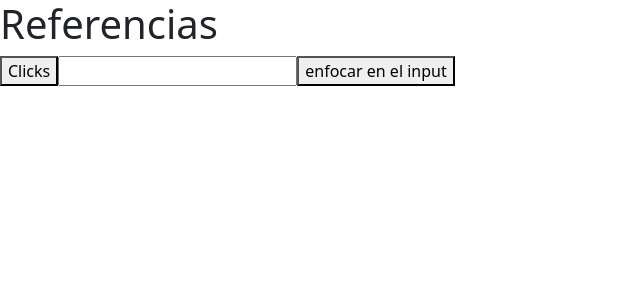
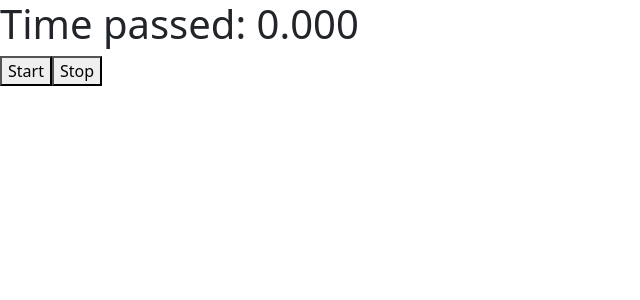
Before and after one commit to BrayanDuque/React-Exercises, a React (Vite) app in the folder exercisesReact/: page / in a window 1280 px wide. Shown: the top 300 px of the page, without its empty margins (0-640 px from the left). Built offline with nearby package versions, Linux system fonts and the light colour scheme.

Commit message:
Se realiza la creación de un mini-cronometro

```diff
--- a/exercisesReact/src/App.jsx
+++ b/exercisesReact/src/App.jsx
@@ -1,5 +1,6 @@
 // import React, { useState } from "react";
 import "./App.css";
+import Cronometro from "./Cronometro/Cronometro";
 import Referencias from "./Referencias/Referencias";
 
 
@@ -9,7 +10,7 @@
 
   return (
     <>
-     <Referencias />
+     <Cronometro />
 
     </>
   );
--- /dev/null
+++ b/exercisesReact/src/Cronometro/Cronometro.jsx
@@ -0,0 +1,38 @@
+import {React, useState, useRef} from "react";
+
+export const Cronometro = () => {
+    // se crea el estado de iniciar el tiempo, el tiempo ahora y una referencia para guardar el tiempo todas con valor null
+  const [startTime, setStartTime] = useState(null);
+  const [now, setNow] = useState(null);
+  const intervalRef = useRef(null);
+    //Se crea una funcion para inicializar el tiempo y se guarda en el estado de tiempo ahora
+  function handleStart() {
+    setStartTime(Date.now());
+    setNow(Date.now());
+
+    // se crea un intervalo para actualizar el tiempo ahora cada segundo y se guarda en la referencia intervalRef
+    clearInterval(intervalRef.current);
+    intervalRef.current = setInterval(() => {
+      setNow(Date.now());
+    }, 10);
+  }
+  //se crea una funcion para detener el tiempo y se limpia la referencia intervalRef
+  function handleStop() {
+    clearInterval(intervalRef.current);
+  }
+  //se calcula el tiempo transcurrido en segundos y se muestra en pantalla
+  let secondsPassed = 0;
+  if (startTime != null && now != null) {
+    secondsPassed = (now - startTime) / 1000;
+  }
+  return (
+    <>
+     {/* se muestra el tiempo transcurrido en pantalla y dos botones para iniciar y detener el tiempo */}
+      <h1>Time passed: {secondsPassed.toFixed(3)}</h1>
+      <button onClick={handleStart}>Start</button>
+      <button onClick={handleStop}>Stop</button>
+    </>
+  );
+};
+
+export default Cronometro;
```
